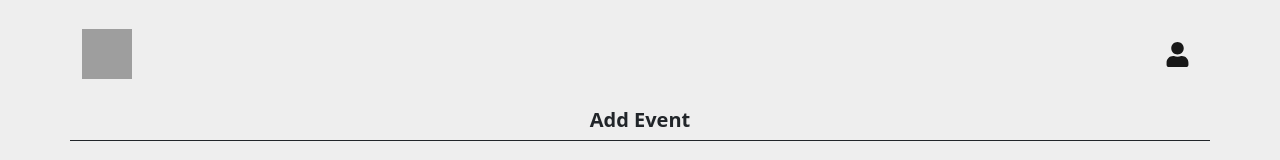
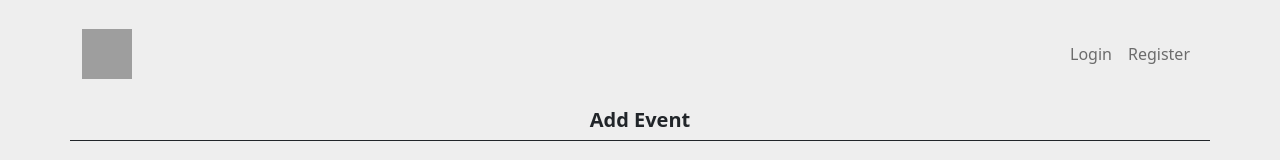
Before and after one commit to faruuhan/event-planning-apps, a Next.js app: page /eventadd in a window 1280 px wide. Shown: the top 160 px of the page. Built offline with nearby package versions, Linux system fonts and the light colour scheme; grey boxes are pictures that could not be loaded.

Commit message:
update navbar

```diff
--- a/components/Navbar.jsx
+++ b/components/Navbar.jsx
@@ -1,8 +1,10 @@
-import React from "react";
+import React, { useContext } from "react";
 import { FaUser } from "react-icons/fa";
 import Image from "next/image";
+import { AuthContext } from "../utils/Context";
 
 export default function Navbar() {
+  const auth = useContext(AuthContext);
   return (
     <nav className="navbar navbar-expand-lg navbar-light bg-transparent py-4">
       <div className="container">
@@ -16,9 +18,20 @@ export default function Navbar() {
         </button>
         <div className="collapse navbar-collapse" id="navbarNavAltMarkup">
           <div className="navbar-nav ms-auto">
-            <a className="nav-link active" aria-current="page" href="#">
-              <FaUser size={25} />
-            </a>
+            {auth ? (
+              <a className="nav-link active" aria-current="page" href="/eventmy">
+                <FaUser size={25} />
+              </a>
+            ) : (
+              <>
+                <a className="nav-link" href="/login">
+                  Login
+                </a>
+                <a className="nav-link" href="/register">
+                  Register
+                </a>
+              </>
+            )}
           </div>
         </div>
       </div>
```
